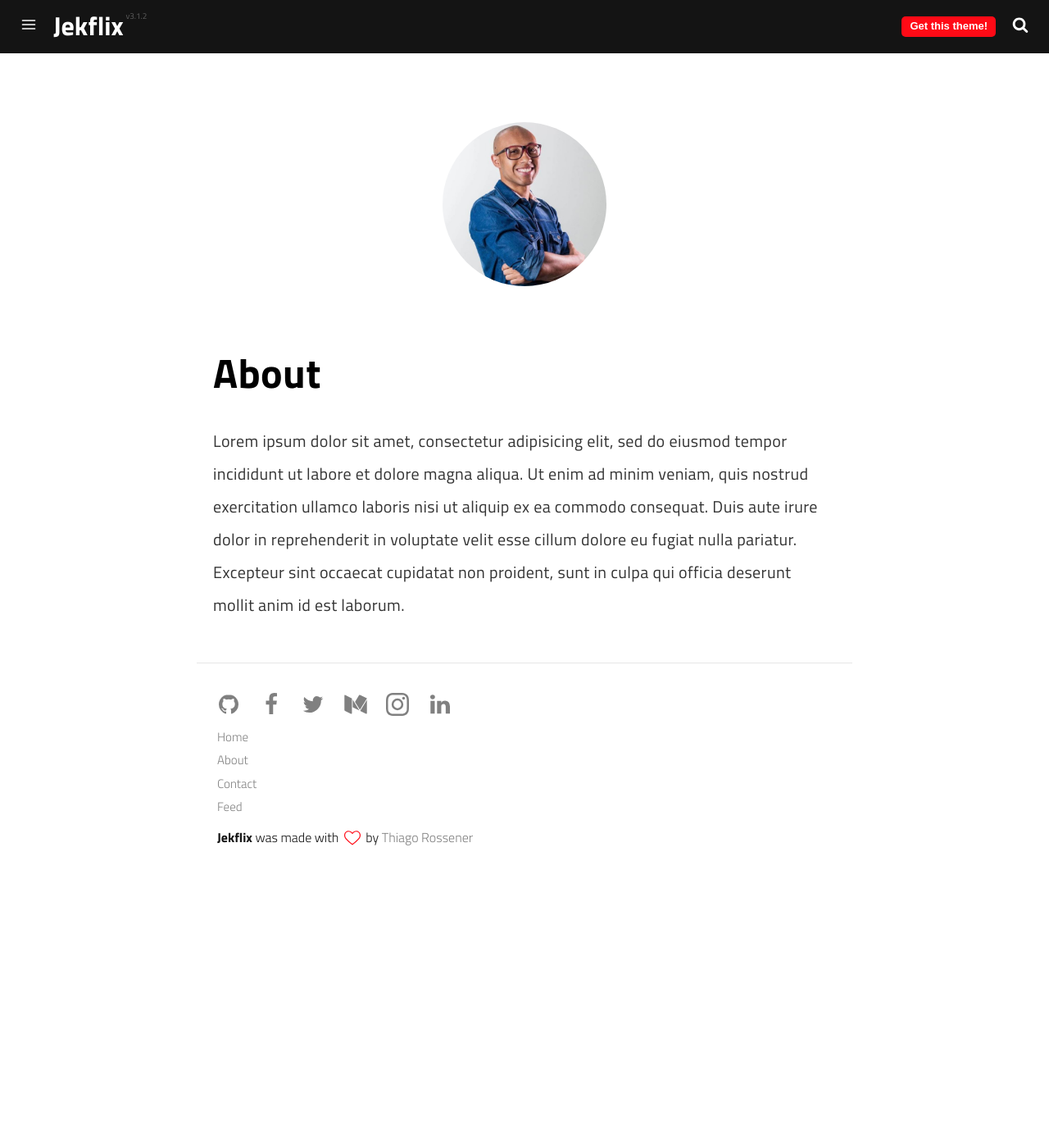
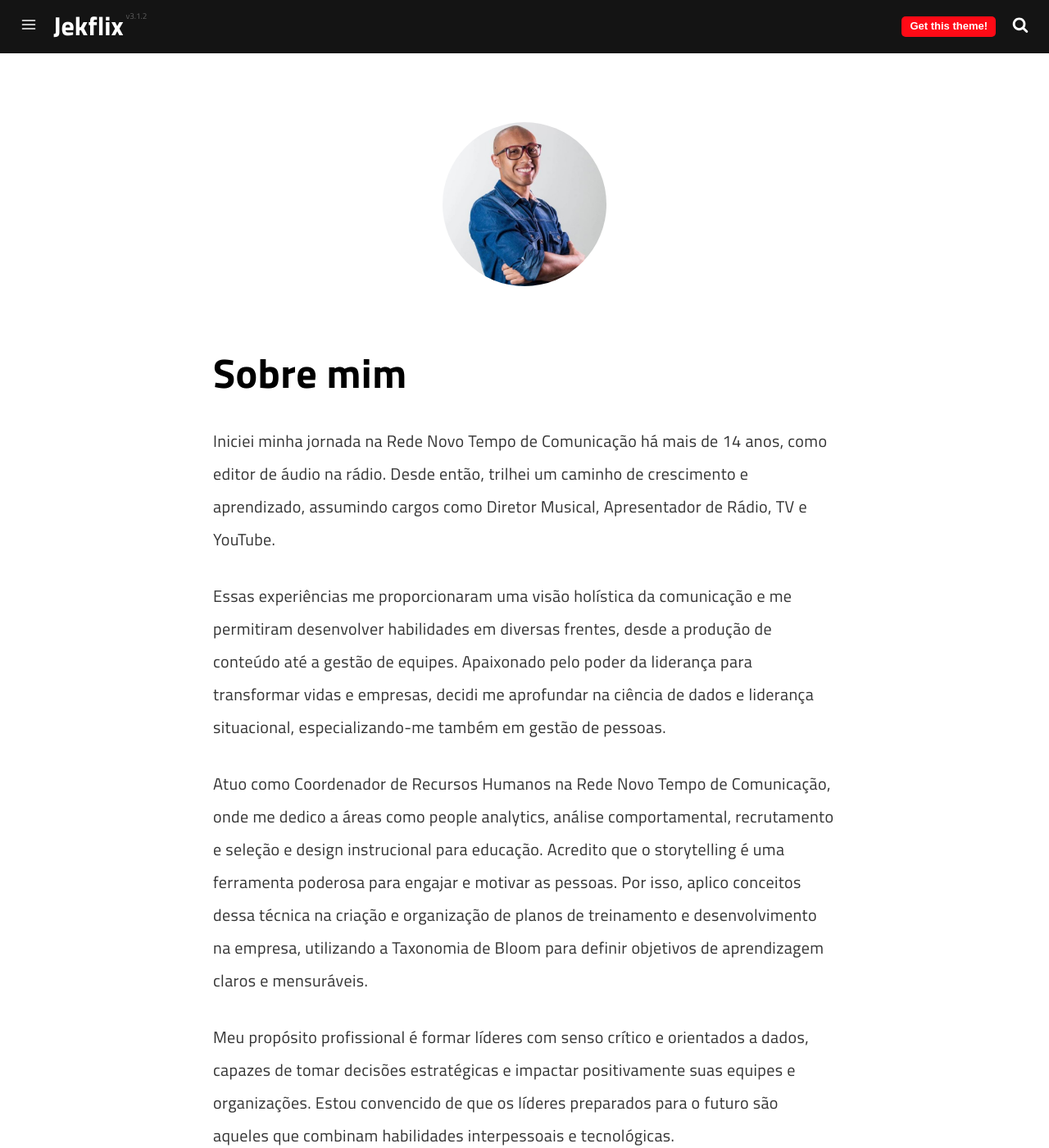
Before and after one commit to alesouzaeu/alesouzaeu.github.io, a Jekyll site: the page built from pages/about.md, in a window 1280 px wide and 1400 px high. Shown: the whole window at 82% size. Built offline with Jekyll 4.4.1, drawn with Linux system fonts in a browser that asks for light colours; a script that is not in the unit is left out.

Commit message:
Update about.md

```diff
--- a/pages/about.md
+++ b/pages/about.md
@@ -9,11 +9,12 @@ permalink: /about/
 
 <img class="img-rounded" src="/assets/img/uploads/profile.png" alt="Thomas A. Anderson" width="200">
 
-# About
+# Sobre mim
 
-Lorem ipsum dolor sit amet, consectetur adipisicing elit, sed do eiusmod
-tempor incididunt ut labore et dolore magna aliqua. Ut enim ad minim veniam,
-quis nostrud exercitation ullamco laboris nisi ut aliquip ex ea commodo
-consequat. Duis aute irure dolor in reprehenderit in voluptate velit esse
-cillum dolore eu fugiat nulla pariatur. Excepteur sint occaecat cupidatat non
-proident, sunt in culpa qui officia deserunt mollit anim id est laborum.
+Iniciei minha jornada na Rede Novo Tempo de Comunicação há mais de 14 anos, como editor de áudio na rádio. Desde então, trilhei um caminho de crescimento e aprendizado, assumindo cargos como Diretor Musical, Apresentador de Rádio, TV e YouTube.
+
+Essas experiências me proporcionaram uma visão holística da comunicação e me permitiram desenvolver habilidades em diversas frentes, desde a produção de conteúdo até a gestão de equipes. Apaixonado pelo poder da liderança para transformar vidas e empresas, decidi me aprofundar na ciência de dados e liderança situacional, especializando-me também em gestão de pessoas.
+
+Atuo como Coordenador de Recursos Humanos na Rede Novo Tempo de Comunicação, onde me dedico a áreas como people analytics, análise comportamental, recrutamento e seleção e design instrucional para educação. Acredito que o storytelling é uma ferramenta poderosa para engajar e motivar as pessoas. Por isso, aplico conceitos dessa técnica na criação e organização de planos de treinamento e desenvolvimento na empresa, utilizando a Taxonomia de Bloom para definir objetivos de aprendizagem claros e mensuráveis.
+
+Meu propósito profissional é formar líderes com senso crítico e orientados a dados, capazes de tomar decisões estratégicas e impactar positivamente suas equipes e organizações. Estou convencido de que os líderes preparados para o futuro são aqueles que combinam habilidades interpessoais e tecnológicas.
```
